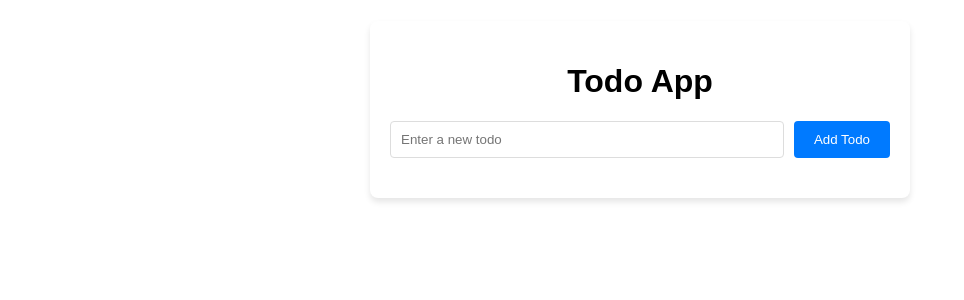
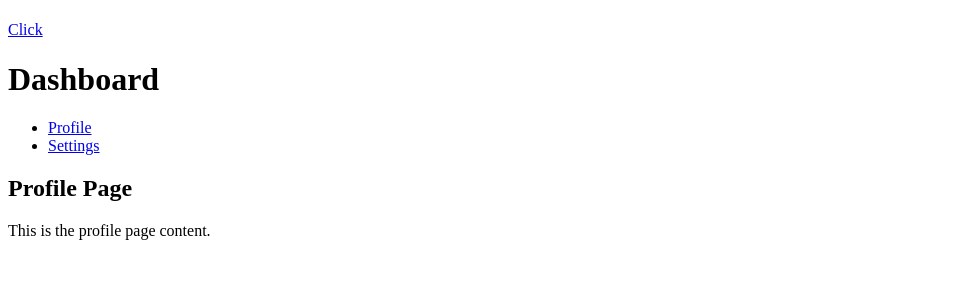
Before and after one commit to Arunsingh589/vue_Learning, a Vue app: page /dashboard/profile in a window 1280 px wide. Shown: the top 300 px of the page, without its empty margins (0-964 px from the left). Built offline with nearby package versions, Linux system fonts and the light colour scheme.

Commit message:
Routes, Dynamic Routes, Nested Routes

```diff
--- a/package.json
+++ b/package.json
@@ -17,7 +17,8 @@
     "vue": "^3.5.13",
     "vue-icon": "^2.3.0",
     "vue-icons": "^2.0.0",
-    "vue-material-design-icons": "^5.3.1"
+    "vue-material-design-icons": "^5.3.1",
+    "vue-router": "^4.5.0"
   },
   "devDependencies": {
     "@vitejs/plugin-vue": "^5.2.1",
--- a/src/App.vue
+++ b/src/App.vue
@@ -61,10 +61,15 @@ export default {
 <template>
   <div>
     <h1>{{ name }}</h1>
+    <nav>
+      <router-link to="/test" >Click</router-link>
+      <router-link to="/" ></router-link>
 
+    </nav>
+    <router-view></router-view>
 <!-- <Main /> -->
  <!-- <Header /> -->
-  <TodoApp />
+  <!-- <TodoApp /> -->
   <!-- <Body /> -->
 <!-- <Test /> -->
 <!-- <List /> -->
--- /dev/null
+++ b/src/components/Routing/Foo.vue
@@ -0,0 +1,12 @@
+<template>
+    <div>
+      <h1>Dynamic Value: {{ id }}</h1>
+    </div>
+  </template>
+
+  <script>
+  export default {
+    // The dynamic parameter will be passed as a prop
+    props: ['id'],
+  };
+  </script>
--- /dev/null
+++ b/src/components/Routing/Home.vue
@@ -0,0 +1,15 @@
+<template>
+    <div>
+
+    </div>
+</template>
+
+<script>
+    export default {
+        name: "Home"
+    }
+</script>
+
+<style lang="scss" scoped>
+
+</style>
--- /dev/null
+++ b/src/components/Routing/Main.js
@@ -0,0 +1,50 @@
+import { createRouter, createWebHistory } from 'vue-router';  // Import directly
+import Test from './Test.vue';
+import Home from './Home.vue';
+import Foo from './Foo.vue';
+import Profile from './NestedRoutes/Profile.vue';
+import Settings from './NestedRoutes/Settings.vue';
+import Dashboard from './NestedRoutes/Dashboard.vue';
+
+const routes = [
+    {
+        path: '/test',
+        name: 'Test',
+        component: Test,
+    },
+    {
+        path: '/',
+        name: 'Home',
+        component: Home,
+    },
+    {
+        path: '/foo/:id',
+        name: 'Foo',
+        component: Foo,
+        props: true,  // Pass the dynamic parameter as a prop to the component
+    },
+    {
+        path: '/dashboard',
+        name: 'Dashboard',
+        component: Dashboard,
+        children: [
+            {
+                path: 'profile',
+                name: 'Profile',
+                component: Profile
+            },
+            {
+                path: 'settings',
+                name: 'Settings',
+                component: Settings
+            }
+        ]
+    }
+];
+
+const router = createRouter({
+    history: createWebHistory(),
+    routes,
+});
+
+export default router;
--- /dev/null
+++ b/src/components/Routing/NestedRoutes/Dashboard.vue
@@ -0,0 +1,18 @@
+<template>
+    <div>
+      <h1>Dashboard</h1>
+      <nav>
+        <ul>
+          <li><router-link to="/dashboard/profile">Profile</router-link></li>
+          <li><router-link to="/dashboard/settings">Settings</router-link></li>
+        </ul>
+      </nav>
+      <router-view></router-view>
+    </div>
+  </template>
+
+  <script>
+  export default {
+    name: 'Dashboard',
+  };
+  </script>
--- /dev/null
+++ b/src/components/Routing/NestedRoutes/Profile.vue
@@ -0,0 +1,12 @@
+<template>
+  <div>
+    <h2>Profile Page</h2>
+    <p>This is the profile page content.</p>
+  </div>
+</template>
+
+<script>
+export default {
+  name: 'Profile',
+};
+</script>
--- /dev/null
+++ b/src/components/Routing/NestedRoutes/Settings.vue
@@ -0,0 +1,12 @@
+<template>
+    <div>
+      <h2>Settings Page</h2>
+      <p>This is the settings page content.</p>
+    </div>
+  </template>
+
+  <script>
+  export default {
+    name: 'Settings',
+  };
+  </script>
--- /dev/null
+++ b/src/components/Routing/Test.vue
@@ -0,0 +1,15 @@
+<template>
+    <div>
+          Testing
+    </div>
+</template>
+
+<script>
+    export default {
+        name: "Test"
+    }
+</script>
+
+<style lang="scss" scoped>
+
+</style>
--- a/src/main.js
+++ b/src/main.js
@@ -1,7 +1,9 @@
 import { createPinia } from "pinia";
 import { createApp } from "vue";
 import App from "./App.vue";
+import router from "./components/Routing/Main";
 
 const app = createApp(App);
 app.use(createPinia());
+app.use(router);
 app.mount("#app");
```
Also changed, not shown: 2 other files (tests, documents, lock files or other folders).
